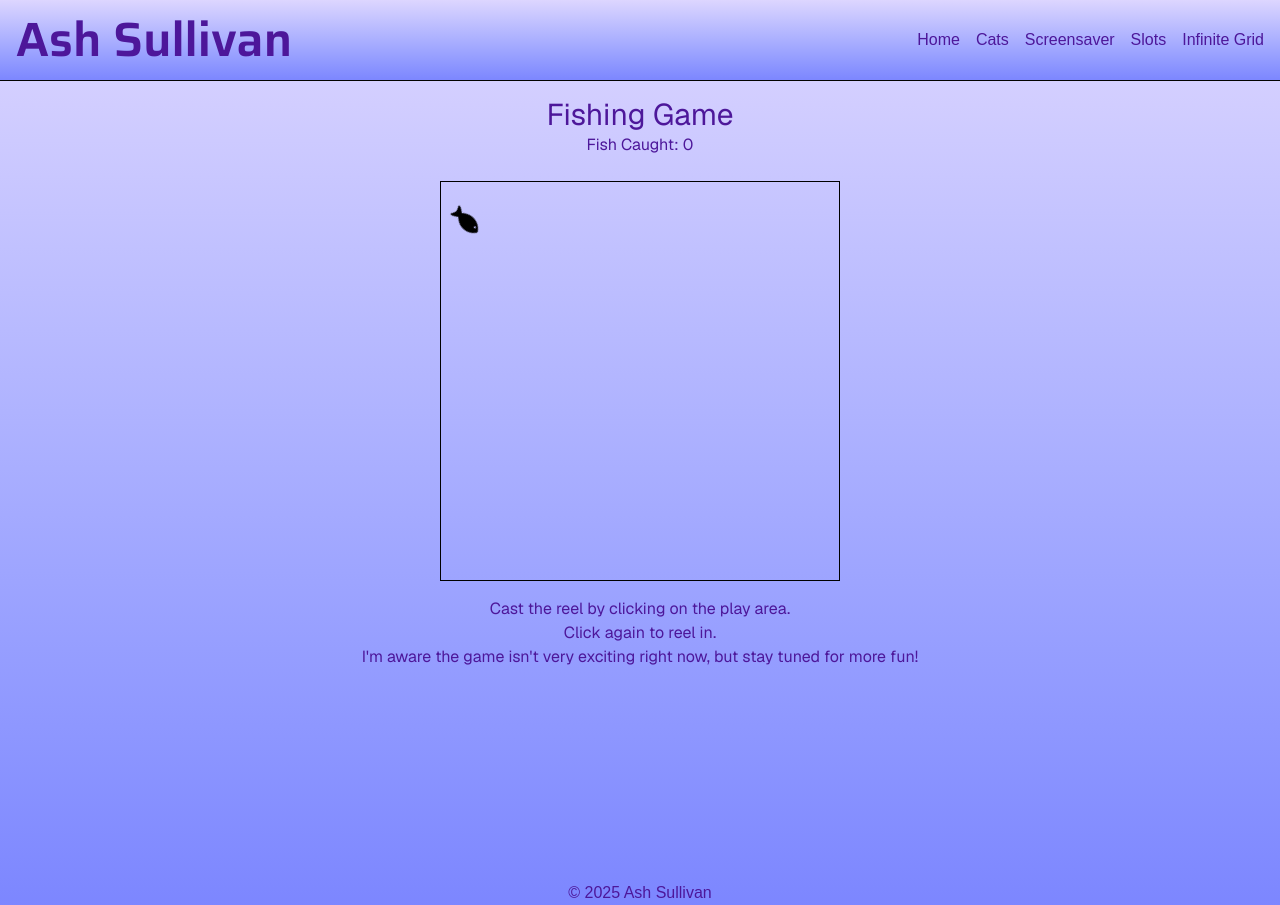
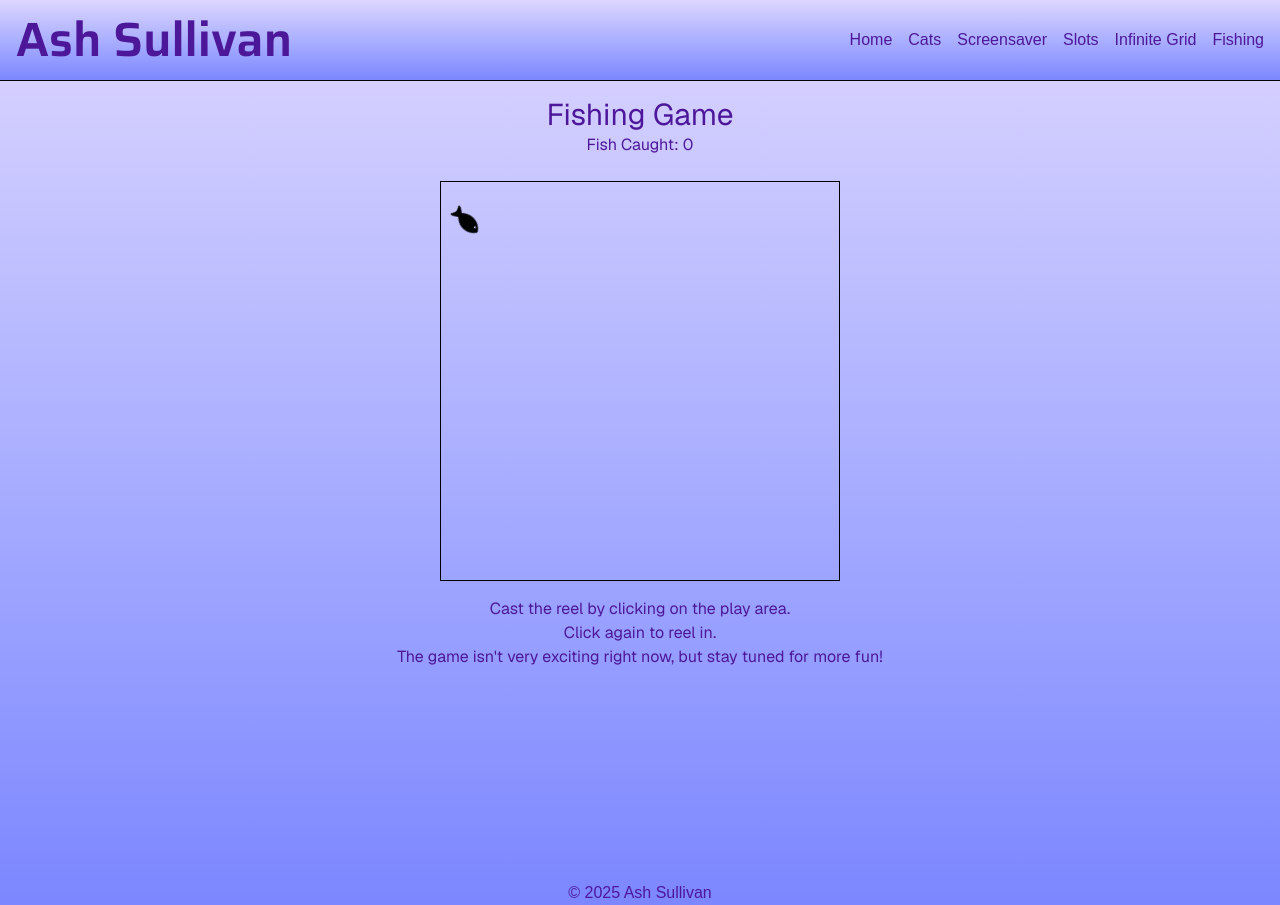
Before and after one commit to ash-sullivan/ashsullivan.com, a Next.js app: page /fishing in a window 1280 px wide. Built offline with nearby package versions, Linux system fonts and the light colour scheme.

Commit message:
Cleanup and compilation

```diff
--- a/src/app/components/Menu.tsx
+++ b/src/app/components/Menu.tsx
@@ -14,6 +14,7 @@ export default function Menu() {
                 <Link className="hover:underline" href="/screensaver" onClick={() => setIsMenuOpen(false)}>Screensaver</Link>
                 <Link className="hover:underline" href="/slot-machine" onClick={() => setIsMenuOpen(false)}>Slots</Link>
                 <Link className="hover:underline" href="/infinite-grid-demo" onClick={() => setIsMenuOpen(false)}>Infinite Grid</Link>
+                <Link className="hover:underline" href="/fishing" onClick={() => setIsMenuOpen(false)}>Fishing</Link>
             </>
         );
     }
--- a/src/app/fishing/components/PlayArea/PlayArea.tsx
+++ b/src/app/fishing/components/PlayArea/PlayArea.tsx
@@ -179,7 +179,7 @@ function PlayArea(props: PlayAreaProps) {
                 observer.disconnect();
             };
         }
-    }, [fishVector, props.hookPosition, props.isReelCast]);
+    }, [fishVector, props]);
 
     return (
         <div
--- a/src/app/fishing/page.tsx
+++ b/src/app/fishing/page.tsx
@@ -15,10 +15,10 @@ export default function FishingGame() {
         setHookPosition({x: 0, y: 0});
     }
 
-    function resetGame() {
+    /*function resetGame() {
         setScore(0);
         setIsFishCaught(false);
-    }
+    }*/
 
     async function castReel(coordinates: {x: number, y: number}) {
         const playArea = document.getElementById('play-area');
@@ -67,7 +67,7 @@ export default function FishingGame() {
                     <br/>
                     Click again to reel in.
                     <br/>
-                    I'm aware the game isn't very exciting right now, but stay tuned for more fun!
+                    The game isn&apos;t very exciting right now, but stay tuned for more fun!
                 </p>
             </main>
         </div>
--- a/src/app/infinite-grid-demo/page.tsx
+++ b/src/app/infinite-grid-demo/page.tsx
@@ -13,11 +13,6 @@ export default function InfiniteScrollGrid() {
         return Array.from({ length: INITIAL_RENDER_IMAGE_COUNT }, () => `/cats/Tomo_3.jpg`);
     };
 
-/*************  ✨ Windsurf Command ⭐  *************/
-    /**
-     * Triggers the infinite scroll by setting isLoading to true, performing a setTimeout to simulate a network request, and then setting isLoading to false and adding more images to the list.
-     */
-/*******  23f616f9-5ab2-48f9-ad3d-224dee085aa8  *******/
     const loadImages = () => {
         setIsLoading(true);
         // Insert actual network request and handling blah blah here.
@@ -50,7 +45,7 @@ export default function InfiniteScrollGrid() {
         return () => {
             observer.unobserve(node); // Use the local variable, not infiniteScrollRef.current
         };
-    }, []);
+    }, [loadImages]);
 
     return (
         <main>
```
